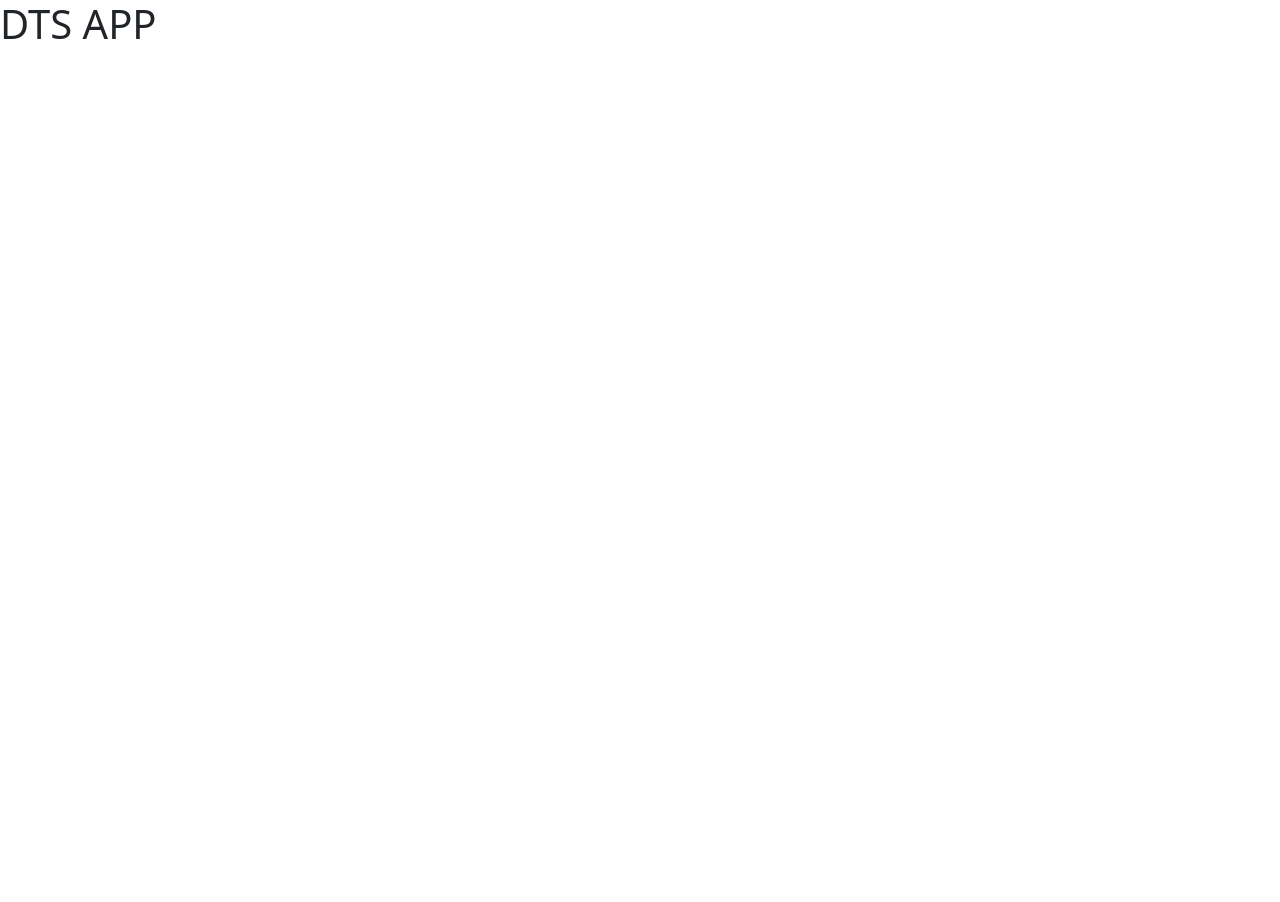
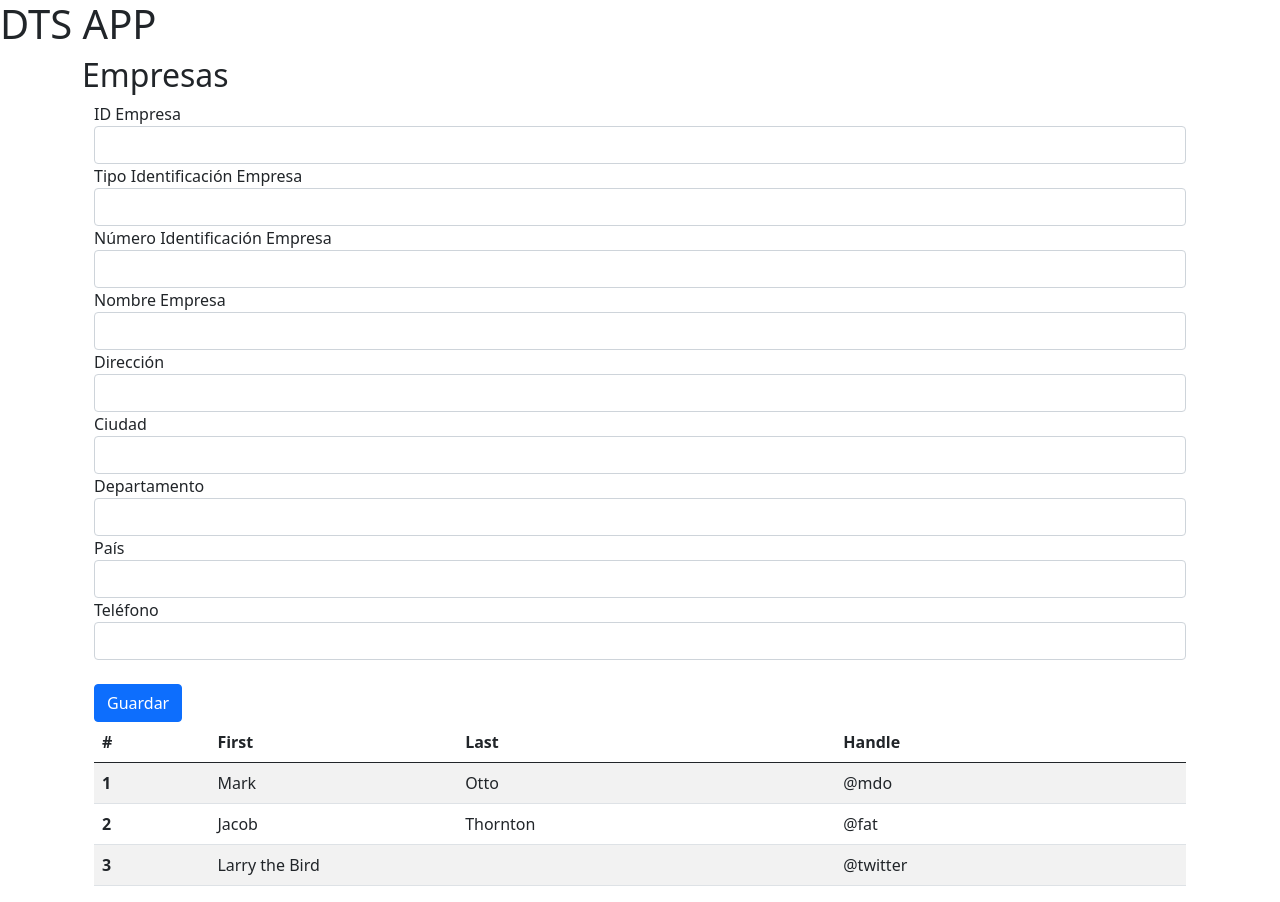
Before and after one commit to andrescanm/angular-dts, an Angular app: page / in a window 1280 px wide. Before the commit the page ends 800 px from the top, so only its background shows below. Built offline with nearby package versions, Linux system fonts and the light colour scheme.

Commit message:
Empresa - Formulario y Tabla base

```diff
--- a/src/app/app.component.html
+++ b/src/app/app.component.html
@@ -1 +1,2 @@
 <h1>DTS APP</h1>
+<app-formulario-empresa></app-formulario-empresa>
--- a/src/app/app.module.ts
+++ b/src/app/app.module.ts
@@ -3,6 +3,7 @@ import { BrowserModule } from '@angular/platform-browser';
 
 import { AppRoutingModule } from './app-routing.module';
 import { AppComponent } from './app.component';
+import { EmpresaModule } from './empresa/empresa.module';
 
 @NgModule({
   declarations: [
@@ -10,7 +11,8 @@ import { AppComponent } from './app.component';
   ],
   imports: [
     BrowserModule,
-    AppRoutingModule
+    AppRoutingModule,
+    EmpresaModule
   ],
   providers: [],
   bootstrap: [AppComponent]
--- a/src/app/empresa/formulario/formulario.component.html
+++ b/src/app/empresa/formulario/formulario.component.html
@@ -1 +1,77 @@
-<p>formulario works!</p>
+<div class="container">
+    <h2>Empresas</h2>
+    <div class="container-fluid">
+        <div class="row">
+            <div class="col-md-12">
+                <form role="form">
+                    <div class="form-group">
+                        <label for="idEmpresa">
+                            ID Empresa
+                        </label>
+                        <input type="text" class="form-control" id="idEmpresa" />
+                    </div>
+
+                    <div class="form-group">
+                        <label for="tipoIdentificacion">
+                            Tipo Identificación Empresa
+                        </label>
+                        <input type="text" class="form-control" id="tipoIdentificacion" />
+                    </div>
+
+                    <div class="form-group">
+                        <label for="numeroIdentificacion">
+                            Número Identificación Empresa
+                        </label>
+                        <input type="text" class="form-control" id="numeroIdentificacion" />
+                    </div>
+
+                    <div class="form-group">
+                        <label for="nombre">
+                            Nombre Empresa
+                        </label>
+                        <input type="text" class="form-control" id="nombre" />
+                    </div>
+
+                    <div class="form-group">
+                        <label for="direccion">
+                            Dirección
+                        </label>
+                        <input type="text" class="form-control" id="direccion" />
+                    </div>
+
+                    <div class="form-group">
+                        <label for="ciudad">
+                            Ciudad
+                        </label>
+                        <input type="text" class="form-control" id="ciudad" />
+                    </div>
+
+                    <div class="form-group">
+                        <label for="departamento">
+                            Departamento
+                        </label>
+                        <input type="text" class="form-control" id="departamento" />
+                    </div>
+
+                    <div class="form-group">
+                        <label for="pais">
+                            País
+                        </label>
+                        <input type="text" class="form-control" id="pais" />
+                    </div>
+                    <div class="form-group">
+                        <label for="telefono">
+                            Teléfono
+                        </label>
+                        <input type="text" class="form-control" id="telefono" />
+                    </div>
+                    <br>
+                    <button type="submit" class="btn btn-primary">
+                        Guardar
+                    </button>
+                </form>
+            </div>
+            <app-tabla></app-tabla>
+        </div>
+    </div>
+</div>
--- a/src/app/empresa/formulario/formulario.component.ts
+++ b/src/app/empresa/formulario/formulario.component.ts
@@ -1,7 +1,7 @@
 import { Component, OnInit } from '@angular/core';
 
 @Component({
-  selector: 'app-formulario',
+  selector: 'app-formulario-empresa',
   templateUrl: './formulario.component.html',
   styles: [
   ]
--- /dev/null
+++ b/src/app/empresa/tabla/tabla.component.html
@@ -0,0 +1,31 @@
+<div class="col-md-12">
+    <table class="table table-striped">
+        <thead>
+            <tr>
+                <th scope="col">#</th>
+                <th scope="col">First</th>
+                <th scope="col">Last</th>
+                <th scope="col">Handle</th>
+            </tr>
+        </thead>
+        <tbody>
+            <tr>
+                <th scope="row">1</th>
+                <td>Mark</td>
+                <td>Otto</td>
+                <td>@mdo</td>
+            </tr>
+            <tr>
+                <th scope="row">2</th>
+                <td>Jacob</td>
+                <td>Thornton</td>
+                <td>@fat</td>
+            </tr>
+            <tr>
+                <th scope="row">3</th>
+                <td colspan="2">Larry the Bird</td>
+                <td>@twitter</td>
+            </tr>
+        </tbody>
+    </table>
+</div>
--- /dev/null
+++ b/src/app/empresa/tabla/tabla.component.ts
@@ -0,0 +1,16 @@
+import { Component, OnInit } from '@angular/core';
+
+@Component({
+  selector: 'app-tabla',
+  templateUrl: './tabla.component.html',
+  styles: [
+  ]
+})
+export class TablaComponent implements OnInit {
+
+  constructor() { }
+
+  ngOnInit(): void {
+  }
+
+}
```
Also changed, not shown: src/app/empresa/empresa.module.ts (+8 -1 lines).
